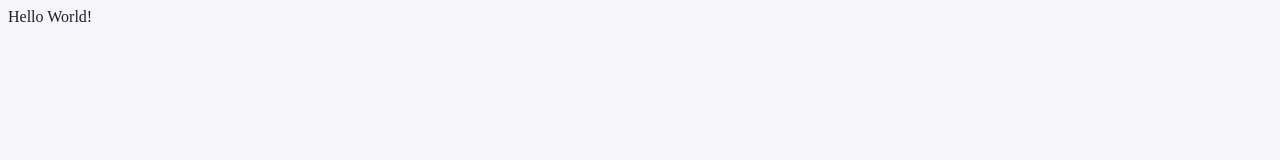
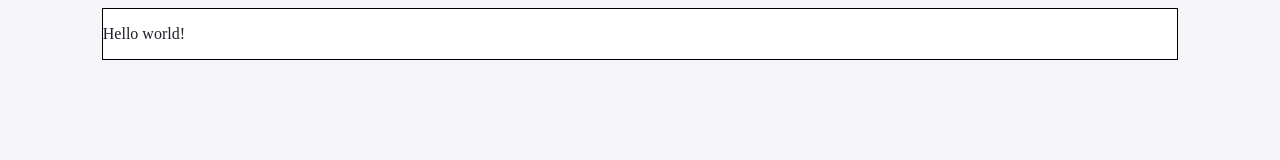
Before and after one commit to BrodenHall/brodhall-hw6, a plain HTML site: page index.html in a window 1280 px wide. Drawn offline with Linux system fonts and the light colour scheme.

Commit message:
Added centered div for content

```diff
--- a/css/stylesheet.css
+++ b/css/stylesheet.css
@@ -1 +1,8 @@
 body { background: #f5f5fa; color: #1f1f29; }
+
+.container {
+    width: 85%;
+    margin: auto;
+    background-color:white;
+    border: 1px solid black;
+}
--- a/index.html
+++ b/index.html
@@ -1,4 +1,4 @@
-<IDOCTYPE html>
+<!DOCTYPE html>
 
 <html lang="en">
     <head>
@@ -8,6 +8,8 @@
     </head>
 
     <body>
-        Hello World!
+        <div class="container">
+            <p>Hello world!</p>
+        </div>
     </body>
 </html>
```
